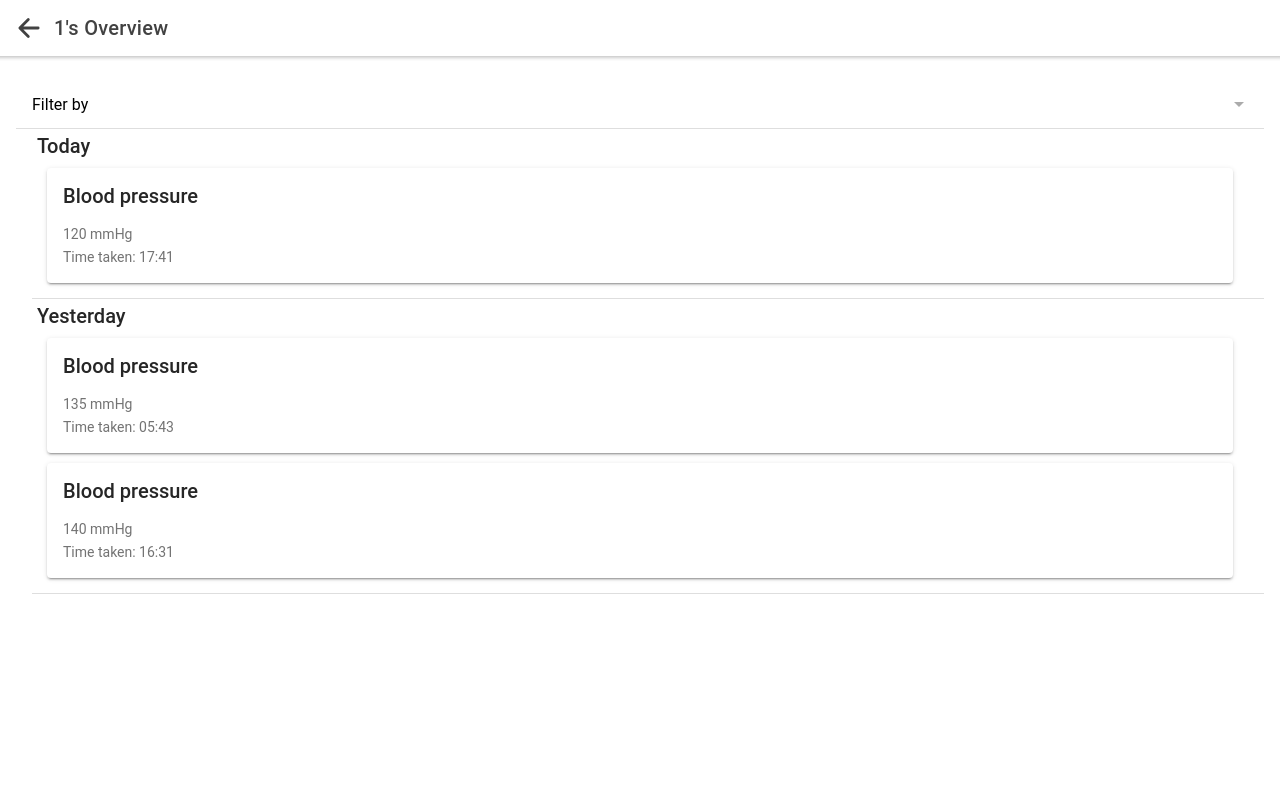
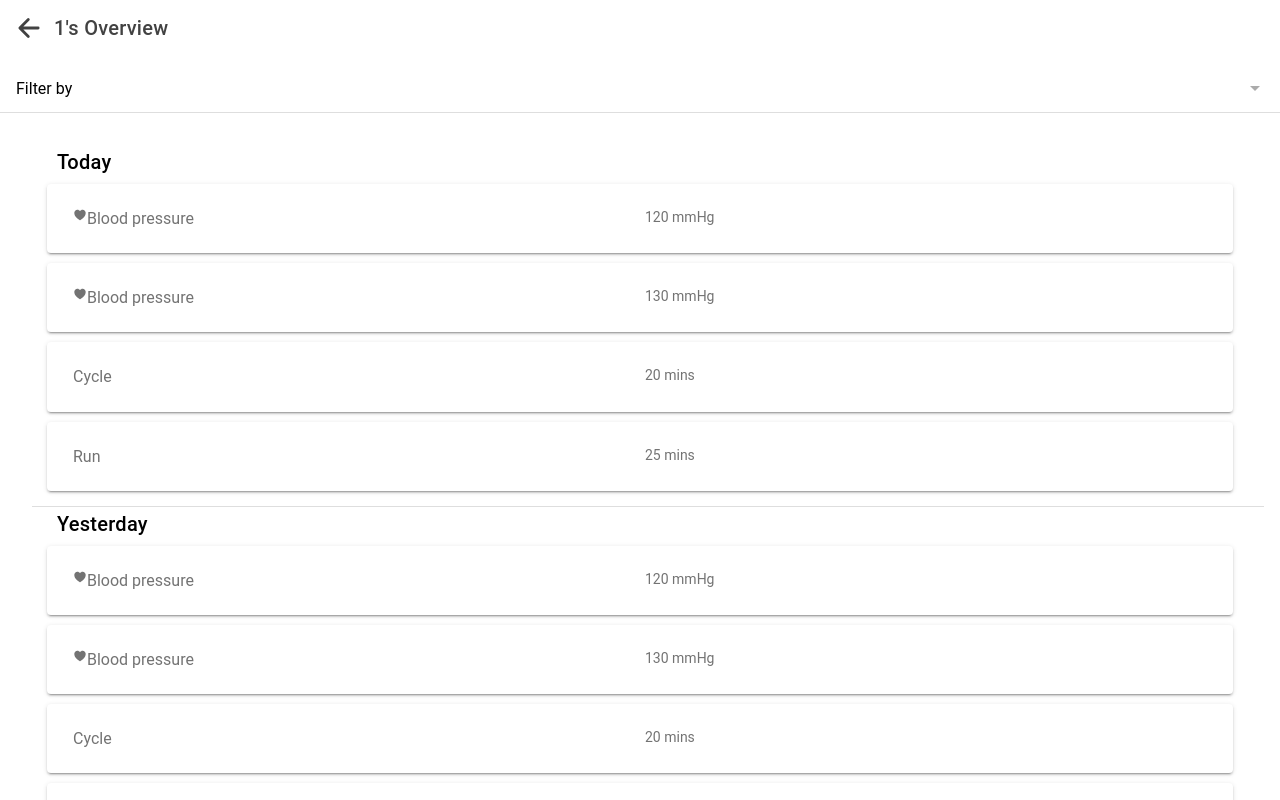
Before and after one commit to bluiska/eHealthApplication, a React (Create React App) app in the folder eHealthApp/: page /patientoverview/1/1 in a window 1280 px wide. Built offline with nearby package versions, Linux system fonts and the light colour scheme.

Commit message:
Refactored render function to make it more automatic. Implemented the filter function

```diff
--- a/eHealthApp/src/pages/PatientOverview.jsx
+++ b/eHealthApp/src/pages/PatientOverview.jsx
@@ -4,72 +4,134 @@ Add description
 Author: Daniel Madu
 */
 
-import React from "react";
+import React, { useState } from "react";
 import { IonPage,
 		IonContent,
 		IonCard,
 		IonCardContent,
 		IonList,
 		IonItem,
-		IonCardHeader,
 		IonGrid,
-		IonCardTitle,
 		IonLabel,
+		IonIcon,
+		IonTitle,
+		useIonViewWillEnter,
+		IonRow,
+		IonCol,
 		IonSelect,
-		IonSelectOption} from "@ionic/react";
+		IonSelectOption,
+		IonToolbar} from "@ionic/react";
+import { heart } from 'ionicons/icons';
 import BackButtonToolbar from "../components/BackButtonToolbar";
+import { Container, Row, Col } from "react-bootstrap";
 
 /*props:
  */
+
 const PatientOverview = props => {
+	const [userData, setUserData] = useState([])
+	const todaysDate = new Date()
+	const yesterdaysDate = new Date(todaysDate)
+	const [selectedFilter, setSelectedFilter] = useState([])
+
+	const styles = {
+		activity: {
+			display: "flex"
+		},
+		icon: {
+			float: "left"
+		},
+		title: {
+			float: "center"
+		},
+		value: {
+			float: "right"
+		},
+		filter: {
+			width: "20%"
+		}
+	};
+
+	const RecordCard = props => {
+		return(
+			props.data
+			.filter(val => selectedFilter.includes(val.name) || selectedFilter.length === 0)
+			.map((d, i) =>
+				<IonCard key={i}>
+					<IonCardContent>
+						<IonGrid>
+							<IonRow style={styles.activity}>
+								<IonCol>
+									<IonLabel style={styles.icon}>
+										{d.name === "Blood pressure" && <IonIcon icon={heart} />}
+									</IonLabel>
+									<IonLabel style={styles.title}>
+										<h2>{d.name}</h2>
+									</IonLabel>
+								</IonCol>
+								<IonCol>
+									<IonLabel>
+										<h3>{d.value}</h3>
+									</IonLabel>
+								</IonCol>
+							</IonRow>
+						</IonGrid>
+					</IonCardContent>
+				</IonCard>
+			)
+		)
+	}
+
+	useIonViewWillEnter(async () => {
+		yesterdaysDate.setDate(todaysDate.getDate() - 1)
+		setUserData([
+			{name:"Blood pressure", value:"120 mmHg", date: todaysDate.toDateString(), time:	"17:41"},
+			 {name:"Blood pressure", value:"130 mmHg", date: todaysDate.toDateString(), time:	"17:41"},
+			 {name:"Cycle", value:"20 mins", date: todaysDate.toDateString(), time:	"17:41"},
+			 {name:"Run", value:"25 mins", date: todaysDate.toDateString(), time:	"17:41"},
+		 	{name:"Blood pressure", value:"135 mmHg", date: yesterdaysDate.toDateString(), time: "05:43"},
+			{name:"Blood pressure", value:"140 mmHg", date: yesterdaysDate.toDateString(), time: "16:31"}
+		])
+	})
+
+	const setSelectedFilterHandler = (event) => {
+		setSelectedFilter(event.target.value)
+	}
+
     return(
         <IonPage>
             <BackButtonToolbar title={props.match.params.name + "'s " + "Overview"}/>
+			<IonToolbar>
+				<IonList>
+					<IonItem>
+						<IonLabel>Filter by</IonLabel>
+						<IonSelect multiple={true} onIonChange={(event) => setSelectedFilterHandler(event)}>
+							<IonSelectOption>Blood pressure</IonSelectOption>
+							<IonSelectOption>Run</IonSelectOption>
+							<IonSelectOption>Walk</IonSelectOption>
+							<IonSelectOption>Cycle</IonSelectOption>
+							<IonSelectOption>Weight</IonSelectOption>
+						</IonSelect>
+					</IonItem>
+				</IonList>
+			</IonToolbar>
             <IonContent className="ion-padding">
 				<IonList>
 					<IonItem>
-						<IonLabel>Filter by</IonLabel>
-						<IonSelect multiple={true}>
-							<IonSelectOption>Blood pressure</IonSelectOption>
-							<IonSelectOption>Exercise</IonSelectOption>
-						</IonSelect>
-					</IonItem>
-					<IonItem>
 						<IonGrid>
-							<IonCardTitle>Today</IonCardTitle>
-							<IonCard>
-								<IonCardHeader>
-									<IonCardTitle>Blood pressure</IonCardTitle>
-								</IonCardHeader>
-								<IonCardContent>
-									<p>120 mmHg</p>
-									<p>Time taken: 17:41</p>
-								</IonCardContent>
-							</IonCard>
+							<IonTitle>Today</IonTitle>
+							{userData.map((data, i) =>
+								data.date == todaysDate.toDateString() && <RecordCard key={i} data={[data]}/>
+							)}
 						</IonGrid>
 					</IonItem>
 
 					<IonItem>
 						<IonGrid>
-							<IonCardTitle>Yesterday</IonCardTitle>
-							<IonCard>
-								<IonCardHeader>
-									<IonCardTitle>Blood pressure</IonCardTitle>
-								</IonCardHeader>
-								<IonCardContent>
-									<p>135 mmHg</p>
-									<p>Time taken: 05:43</p>
-								</IonCardContent>
-							</IonCard>
-							<IonCard>
-								<IonCardHeader>
-									<IonCardTitle>Blood pressure</IonCardTitle>
-								</IonCardHeader>
-								<IonCardContent>
-									<p>140 mmHg</p>
-									<p>Time taken: 16:31</p>
-								</IonCardContent>
-							</IonCard>
+							<IonTitle>Yesterday</IonTitle>
+							{userData.map((data, i) =>
+								data.date == yesterdaysDate.toDateString() && <RecordCard key={i} data={[data]}/>
+							)}
 						</IonGrid>
 					</IonItem>
 				</IonList>
--- a/eHealthApp/src/pages/Patients.jsx
+++ b/eHealthApp/src/pages/Patients.jsx
@@ -13,78 +13,108 @@ import { IonPage,
 		IonSelect,
 		IonSelectOption,
 		IonLabel,
-		useIonViewWillEnter } from "@ionic/react";
+		useIonViewWillEnter,
+		IonList,
+		IonItem,
+		IonToolbar} from "@ionic/react";
 import BackButtonToolbar from "../components/BackButtonToolbar";
 // import { IonActionSheet } from "@ionic/react";
 
 /*props:
  */
 const Patients = props => {
-	const [doctorData, setDoctorData] = useState([])
-	const [doctor, setDoctor] = useState("")
-	const [patientData, setPatientData] = useState([])
+	// const [doctorData, setDoctorData] = useState([])
+	const [doctor, setDoctor] = useState('')
+	const [dbData, setDBData] = useState([])
+	// const [patientData, setPatientData] = useState([])
 
 	const [showActionSheet, setShowActionSheet] = useState(false);
 
 
 	useIonViewWillEnter(() => {
-		setDoctorData([{id: 'dq24fd1', name: "Daniel"},
-						{id: 'eq24fd1', name: "Irek"},
-						{id: 'fq24fd1', name: "Andy"},
-						{id: 'gq24fd1', name: "Gergo"},
-						{id: 'hq24fd1', name: "Mark"},
-						{id: 'iq24fd1', name: "Sergio"},
-						{id: 'jq24fd1', name: "Margory"},
-						{id: 'kq24fd1', name: "Basu"},
-						{id: 'lq24fd1', name: "Chris"},
-						{id: 'mq24fd1', name: "Jing"},
-						{id: 'nq24fd1', name: "Gergo 2"},
-						{id: 'oq24fd1', name: "Simon"}])
+		// setDoctorData([{id: 'dq24fd1', name: "Daniel"},
+		// 				{id: 'eq24fd1', name: "Irek"},
+		// 				{id: 'fq24fd1', name: "Andy"},
+		// 				{id: 'gq24fd1', name: "Gergo"},
+		// 				{id: 'hq24fd1', name: "Mark"},
+		// 				{id: 'iq24fd1', name: "Sergio"},
+		// 				{id: 'jq24fd1', name: "Margory"},
+		// 				{id: 'kq24fd1', name: "Basu"},
+		// 				{id: 'lq24fd1', name: "Chris"},
+		// 				{id: 'mq24fd1', name: "Jing"},
+		// 				{id: 'nq24fd1', name: "Gergo 2"},
+		// 				{id: 'oq24fd1', name: "Simon"}])
 
-		setPatientData([{id: 'dq24fd1', name: "Daniel"},
-						{id: 'eq24fd1', name: "Irek"},
-						{id: 'fq24fd1', name: "Andy"},
-						{id: 'gq24fd1', name: "Gergo"},
-						{id: 'hq24fd1', name: "Mark"},
-						{id: 'iq24fd1', name: "Sergio"},
-						{id: 'jq24fd1', name: "Margory"},
-						{id: 'kq24fd1', name: "Basu"},
-						{id: 'lq24fd1', name: "Chris"},
-						{id: 'mq24fd1', name: "Jing"},
-						{id: 'nq24fd1', name: "Gergo 2"},
-						{id: 'oq24fd1', name: "Simon"}])
+		// setPatientData([{id: 'dq24fd1', name: "Daniel"},
+		// 				{id: 'eq24fd1', name: "Irek"},
+		// 				{id: 'fq24fd1', name: "Andy"},
+		// 				{id: 'gq24fd1', name: "Gergo"},
+		// 				{id: 'hq24fd1', name: "Mark"},
+		// 				{id: 'iq24fd1', name: "Sergio"},
+		// 				{id: 'jq24fd1', name: "Margory"},
+		// 				{id: 'kq24fd1', name: "Basu"},
+		// 				{id: 'lq24fd1', name: "Chris"},
+		// 				{id: 'mq24fd1', name: "Jing"},
+		// 				{id: 'nq24fd1', name: "Gergo 2"},
+		// 				{id: 'oq24fd1', name: "Simon"}])
+
+		setDBData([
+					{name: 'Doctor Daniel', ID: 'Doctor-1234',
+					patients: [{id: 'Patient-1234', name: 'Daniel'},{id: 'Patient-1234', name: 'Irek'},{id: 'Patient-1234', name: 'Andy'},{id: 'Patient-1234', name: 'Greg'},
+							   {id: 'Patient-1234', name: 'Daniel2'},{id: 'Patient-1234', name: 'Irek2'},{id: 'Patient-1234', name: 'Andy2'},{id: 'Patient-1234', name: 'Greg2'}]},
+
+					{name: 'Doctor Mark', ID: 'Doctor-5678',
+					patients: [{id: 'Patient-5678', name: 'Sergio'},{id: 'Patient-5678', name: 'Chris'},{id: 'Patient-5678', name: 'Margory'},{id: 'Patient-5678', name: 'Basu'}]}
+				])
+
 	})
-
-
-	const displayPatientData = (data) => {
-        // setShowPatientData(true)
-		// setUserId(data)
-		console.log(data)
-	}
 
 	const selectDoctorHandler = (event) => {
 		setDoctor(event.target.value)
 	}
 
-	const selectDoctorHandler2 = (id) => {
-		console.log(id)
-		setDoctor(id)
+	const Patient = (data) => {
+		return(
+			<IonCard routerDirection="forward" routerLink={"/patientoverview/" + data.patient.name + "/" + data.patient.id}>
+				<IonCardHeader>
+					<IonCardTitle>Patient's Name: {data.patient.name}</IonCardTitle>
+				</IonCardHeader>
+				<IonCardContent>
+					<p>
+						Patient Id: {data.patient.id}
+					</p>
+				</IonCardContent>
+			</IonCard>
+		)
 	}
 
 	return (
 		<IonPage>
+			<IonToolbar className="ion-padding">
+					<IonLabel>Select doctor</IonLabel>
+					<IonSelect interface="popover" onIonChange={(event) => selectDoctorHandler(event)}>
+						{dbData.map((doctor, index) =>
+							<IonSelectOption value={doctor.ID} key={index}>
+								{doctor.name}
+							</IonSelectOption>
+						)}
+					</IonSelect>
+			</IonToolbar>
 			<BackButtonToolbar title={"Patients"} />
 			<IonContent className="ion-padding">
 				{/* <h1>Select a health professional from the list below to view their patients and their data.</h1> */}
-				<h2>Doctor</h2>
+				<IonList>
+					{/* <IonItem>
 						<IonLabel>Select doctor</IonLabel>
-				<IonSelect onIonChange={(event) => selectDoctorHandler(event)}>
+						<IonSelect interface="popover" onIonChange={(event) => selectDoctorHandler(event)}>
 							{doctorData.map((doctor, index) =>
 								<IonSelectOption value={doctor.id} key={index}>
 									{doctor.name}
 								</IonSelectOption>
 							)}
 						</IonSelect>
+					</IonItem> */}
+
 
 
 				{/* <IonButton onClick={() => setShowActionSheet(true)} expand="block">Select doctor</IonButton>
@@ -101,25 +131,17 @@ const Patients = props => {
 					}
 				></IonActionSheet> */}
 
-
-
 				{doctor &&
-				<Fragment>
+					<div>
 						<h2>Assigned Patients</h2>
-					{patientData.map((patient, i) =>
-					<IonCard key={i} routerDirection="forward" routerLink={"/patientoverview/" + patient.name + "/" + patient.id} onClick={() => displayPatientData(patient.id)}>
-						<IonCardHeader>
-							<IonCardTitle>Patient's Id: {patient.id}</IonCardTitle>
-						</IonCardHeader>
-						<IonCardContent>
-							<p>
-								Patient Name: {patient.name}
-							</p>
-						</IonCardContent>
-					</IonCard>
+						{dbData.filter((doc) => doc.ID === doctor)
+						.map((patients, i1) =>
+							patients.patients.map((patient, i2) =>
+								<Patient key={i1+i2} patient={patient} />
+							)
 						)}
-				</Fragment>
-				}
+					</div>}
+				</IonList>
 			</IonContent>
 		</IonPage>
 	);
```
Lines whose indentation alone changed are shown as unchanged.
